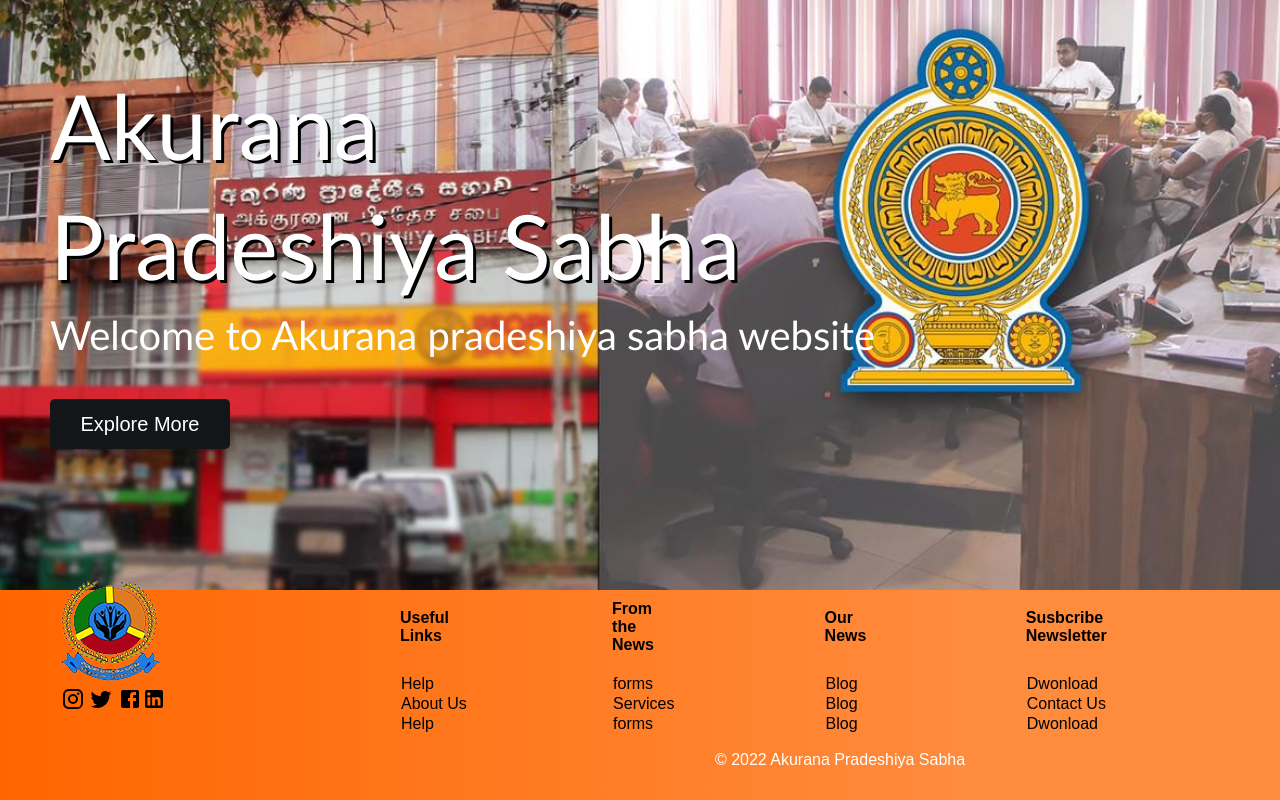
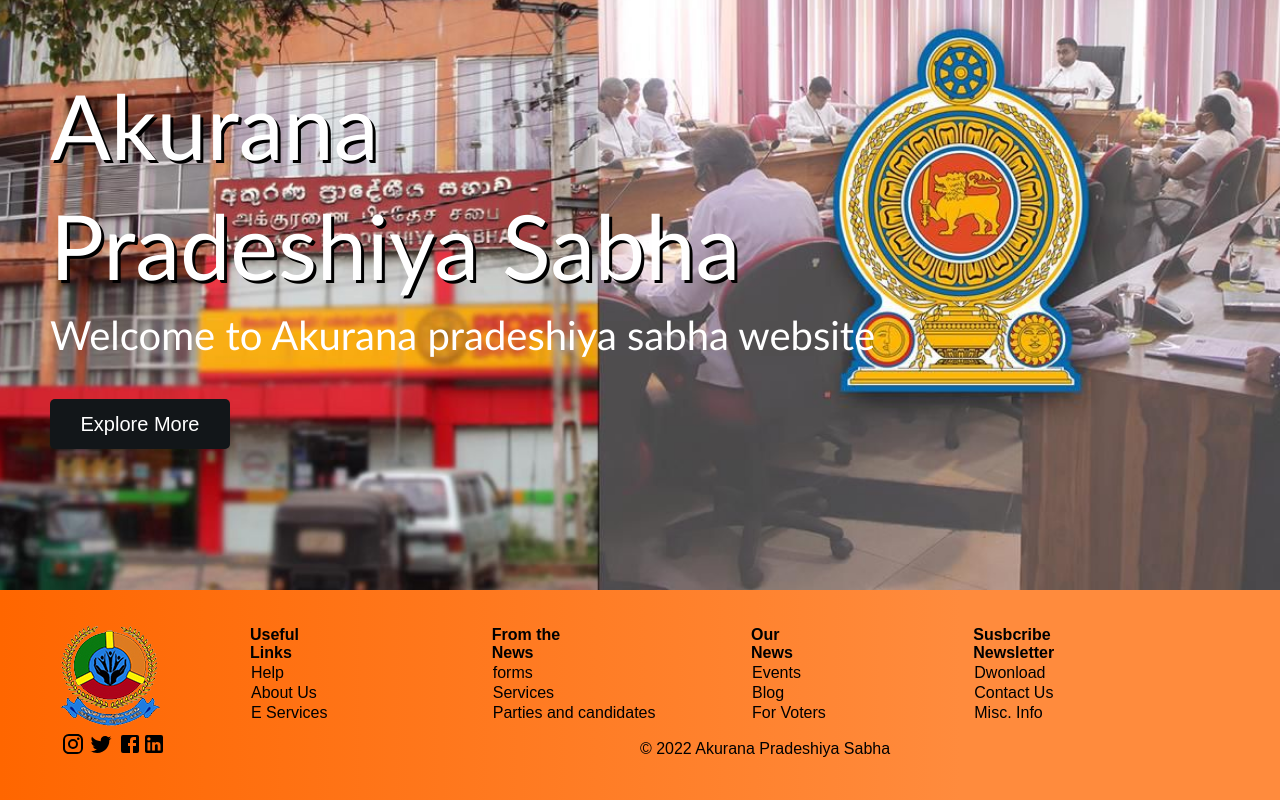
Before and after one commit to SahanRockMaster/Akurana-Pradeshiya-Sabha-Frontend, a React (Create React App) app: page / in a window 1280 px wide. Shown: the part 230-1030 px from the top of the page. Built offline with nearby package versions, Linux system fonts and the light colour scheme; the HTML template or start-up script is replaced by a standard one.

Commit message:
Footer fixed

```diff
--- a/src/components/Footer.js
+++ b/src/components/Footer.js
@@ -34,7 +34,7 @@
             <tr>
               <td className='newtb'>Help</td>
               <td calssname="newtb">forms</td>
-              <td calssname="newtb">Blog</td>
+              <td calssname="newtb">Events</td>
               <td calssname="newtb">Dwonload</td>
             </tr>
             <tr className='tablerow'>
@@ -44,10 +44,10 @@
               <td calssname="tableData3">Contact Us</td>
             </tr>
             <tr >
-              <td calssname="tableData3">Help</td>
-              <td calssname="tableData3">forms</td>
-              <td calssname="tableData3">Blog</td>
-              <td calssname="tableData3">Dwonload</td>
+              <td calssname="tableData3">E Services</td>
+              <td calssname="tableData3">Parties and candidates</td>
+              <td calssname="tableData3">For Voters</td>
+              <td calssname="tableData3">Misc. Info</td>
             </tr>
             <tr>
               <td colSpan="4"><center><p> &copy; 2022 Akurana Pradeshiya Sabha</p></center></td>
--- a/src/styles/Footer.css
+++ b/src/styles/Footer.css
@@ -7,6 +7,8 @@
   align-items: center;
   flex-direction: column;
   padding-top: 10px;
+  bottom: 0;
+  position: relative;
 }
 
 .socialMedia svg {
@@ -16,15 +18,15 @@
   cursor: pointer;
 }
 
-.footer p {
+/* .footer p {
   color: white;
-}
+} */
 
 .table1 {
   border-collapse: collapse;
-  position: absolute;
-  left: 400px;
-  top: 750px;
+  /* position: absolute; */
+  margin-left: 250px;
+  /* top: 750px; */
 }
 
 .tableData {
@@ -58,13 +60,13 @@
   border-collapse: collapse;
   position: absolute;
   left: 60px;
-  top: 810px;
+  /* top: 810px; */
 }
 
 .tableData3 {
   border-collapse: collapse;
-  padding-top: 80px;
-  padding-bottom: 20px;
+  /* padding-top: 80px;
+  padding-bottom: 20px; */
   padding-left: 0px;
   padding-right: 150px;
   border-spacing: 20px;
```
